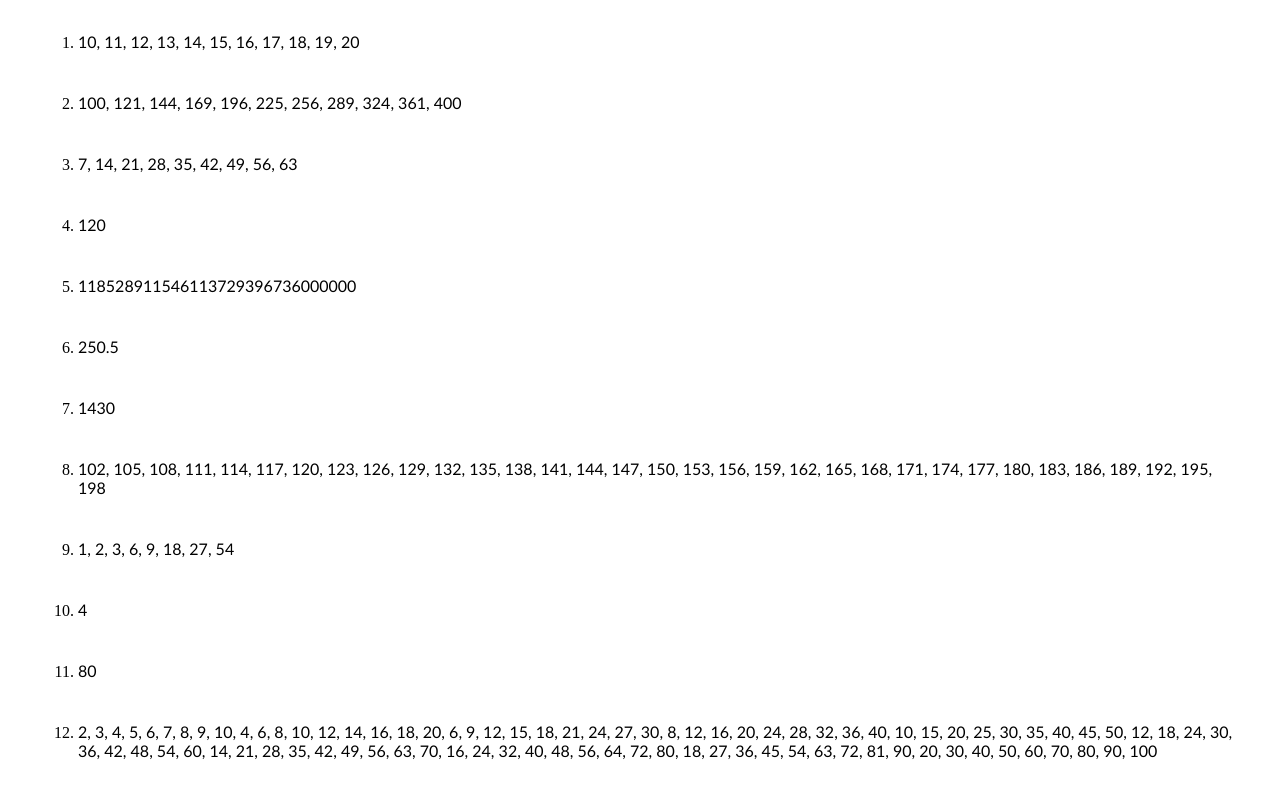
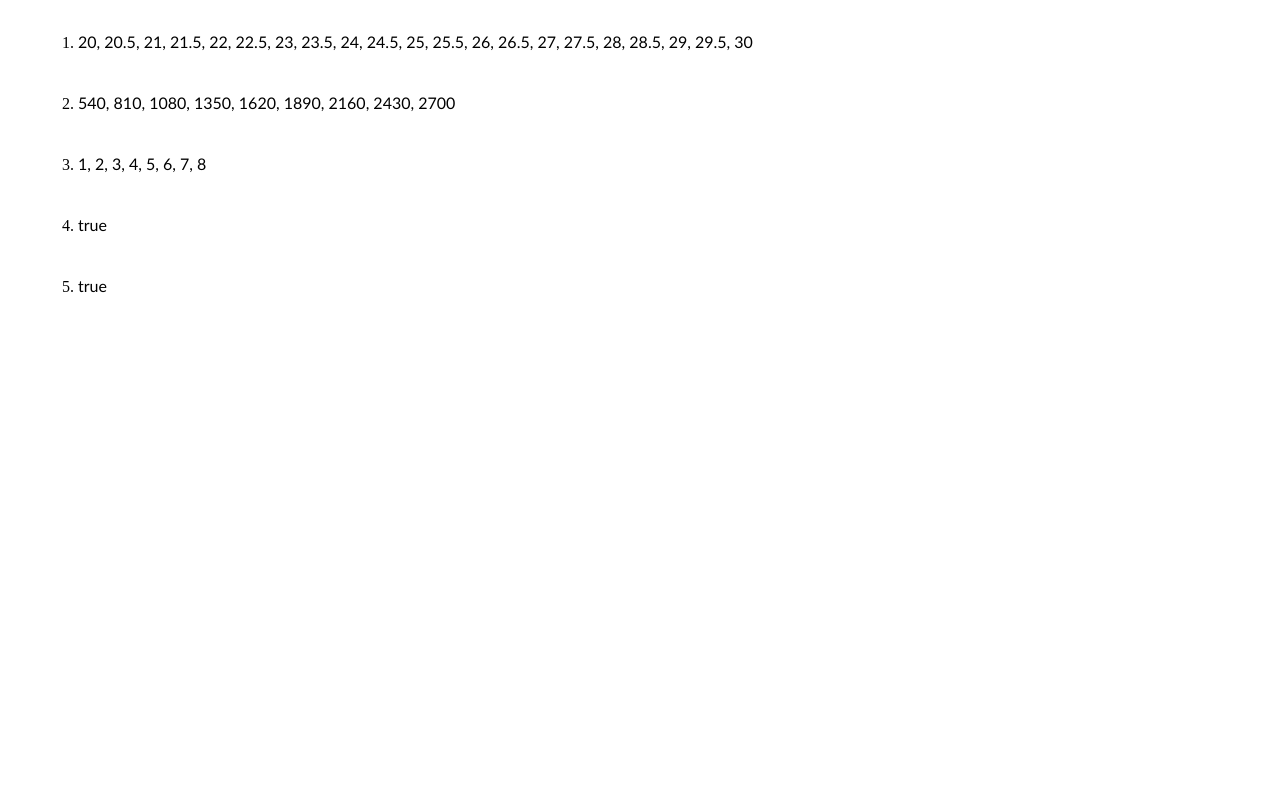
Before and after one commit to VitaliaOrmanzhy/loops, a plain HTML site: page index.html in a window 1280 px wide. Drawn offline with Linux system fonts and the light colour scheme.

Commit message:
new loops

```diff
--- a/index.html
+++ b/index.html
@@ -26,27 +26,6 @@
             <li>
                 <p class="result" id="5."></p>
             </li>
-            <li>
-                <p class="result" id="6."></p>
-            </li>
-            <li>
-                <p class="result" id="7."></p>
-            </li>
-            <li>
-                <p class="result" id="8."></p>
-            </li>
-            <li>
-                <p class="result" id="9."></p>
-            </li>
-            <li>
-                <p class="result" id="10."></p>
-            </li>
-            <li>
-                <p class="result" id="11."></p>
-            </li>
-            <li>
-                <p class="result" id="12."></p>
-            </li>
         </ol>
     </div>
     <script src="script.js"></script>
--- a/script.js
+++ b/script.js
@@ -8,92 +8,46 @@ for (let i = 0; i <= 12; i++) {
 }
 
 //1
-for (let i = 10; i <= 20; i++) {
+for (let i = 20; i <= 30; i += 0.5) {
     results[0].push(i);
 }
 
 //2
-for (let i = 10; i <= 20; i++) {
-    results[1].push(i ** 2);
+const dolar = 27;
+for (let i = 20; i <= 100; i += 10) {
+    results[1].push(i * dolar);
 }
 
 //3
-for (let i = 1; i <= 9; i++) {
-    results[2].push(i * 7);
+let number = 65;
+for (let i = 1; i <= 100; i++) {
+    if (i ** 2 <= number) {
+        results[2].push(i);
+    }
 }
 
 //4
-results[3] = 0;
+let number2 = 7;
 
-for (let i = 1; i <= 15; i++) {
-    results[3] += i;
-}
+results[3] = (function IsTheNumSimple() {
+    for (let i = 2; i < number2; i++) {
+        if (number2 % i !== 0) {
+            return true;
+        }
+    }
+})()
 
 //5
-results[4] = 1n;
+let number3 = 9;
 
-for (let i = 15n; i <= 35n; i++) {
-    results[4] *= i;
-}
+results[4] = (function canWeGeTheNumByRaisingToAPower() {
+    for (let i = 1; i < number3; i++) {
+        if ((3 ** i) === number3) {
+            return true;
+        }
+    }
+})();
 
-//6
-results[5] = 0;
-for (let i = 1; i <= 500; i++) {
-    results[5] += i;
-}
-
-results[5] = results[5] / 500;
-
-//7
-results[6] = 0;
-for (let i = 30; i <= 80; i++) {
-    if (i % 2 === 0) {
-        results[6] += i;
-    }
-}
-
-//8
-for (let i = 100; i <= 200; i++) {
-    if (i % 3 === 0) {
-        results[7].push(i);
-    }
-}
-
-
-//9
-let number = 54;
-for (let i = 0; i <= number; i++) {
-    if (number % i === 0) {
-        results[8].push(i);
-    }
-}
-
-//10
-let nums = [];
-
-for (el of results[8]) {
-    if (el % 2 === 0) {
-        nums.push(el);
-    }
-}
-
-results[9] = nums.length;
-
-
-//11
-results[10] = 0;
-
-for (el of nums) {
-    results[10] += el;
-}
-
-//12
-
-for (let i = 1; i <= 10; i++) {
-    for (let j = 2; j <= 10; j++) {
-        results[11].push(i * j);
-    }
-}
 
 //вывести на страницу значения ключей объекта с результатами
 
```
